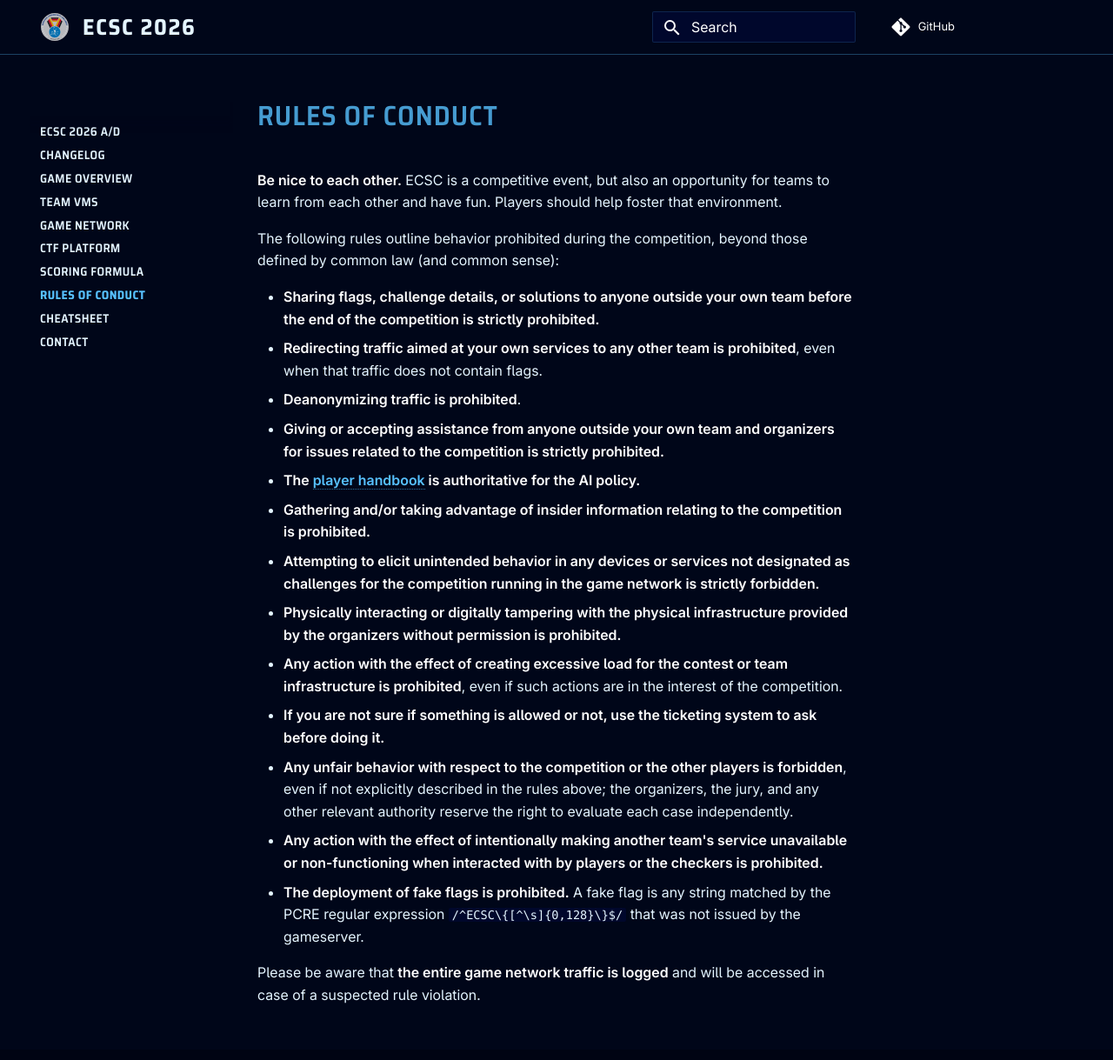
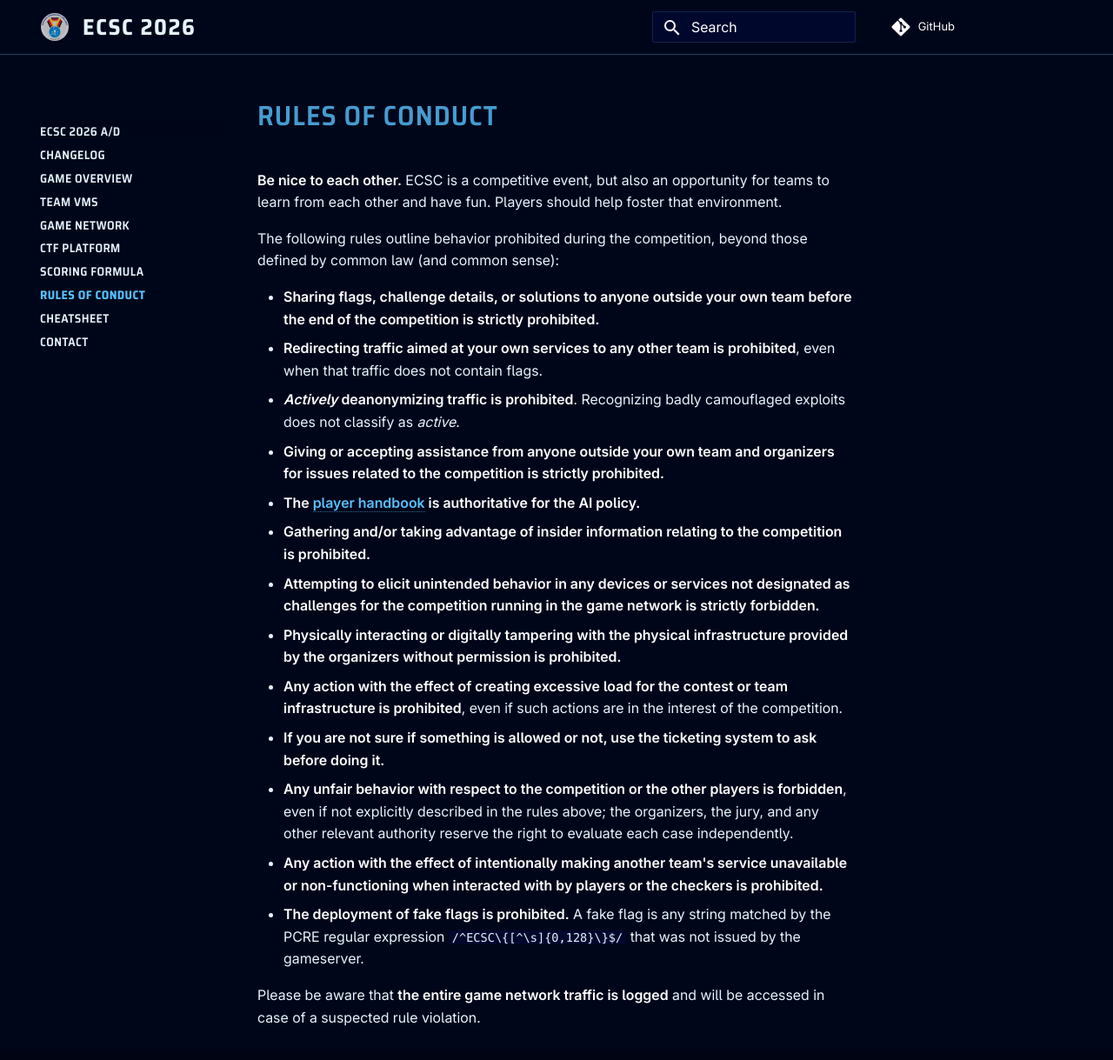
Before and after one commit to Attacking-Lab/ecsc2026-ad-wiki, an MkDocs documentation site: the page built from docs/conduct.md, in a window 1280 px wide and 1231 px high. Shown: the top 1219 px of the window at 87% size. Built offline with MkDocs 1.6.1 and Material for MkDocs 9.7.7, drawn with Linux system fonts in a browser that asks for light colours; comment, search, counter and statistics services are not loaded.

Commit message:
Concretize deanonymization policy

```diff
--- a/docs/conduct.md
+++ b/docs/conduct.md
@@ -10,7 +10,7 @@ those defined by common law (and common sense):
   your own team before the end of the competition is strictly prohibited.</span>
 - <span class=hltext>Redirecting traffic aimed at your own services to any other team is
   prohibited</span>, even when that traffic does not contain flags.
-- <span class=hltext>Deanonymizing traffic is prohibited</span>.
+- <span class=hltext>*Actively* deanonymizing traffic is prohibited</span>. Recognizing badly camouflaged exploits does not classify as *active*.
 - <span class=hltext>Giving or accepting assistance from anyone outside your own team and organizers for issues related to the competition is strictly prohibited.</span>
 - <span class=hltext>The [player handbook](https://handbook.ecsc2026.de/) is authoritative for the AI policy.</span>
 - <span class=hltext>Gathering and/or taking advantage of insider information relating to the competition is prohibited.</span>
--- a/mkdocs.yml
+++ b/mkdocs.yml
@@ -50,6 +50,7 @@ extra_javascript:
   - assets/katex.js
   - assets/scoring_chart.js
   - assets/param_docs.js
+  - assets/text_fragment.js
   - https://unpkg.com/katex@0/dist/katex.min.js
   - https://unpkg.com/katex@0/dist/contrib/auto-render.min.js
 extra:
```
